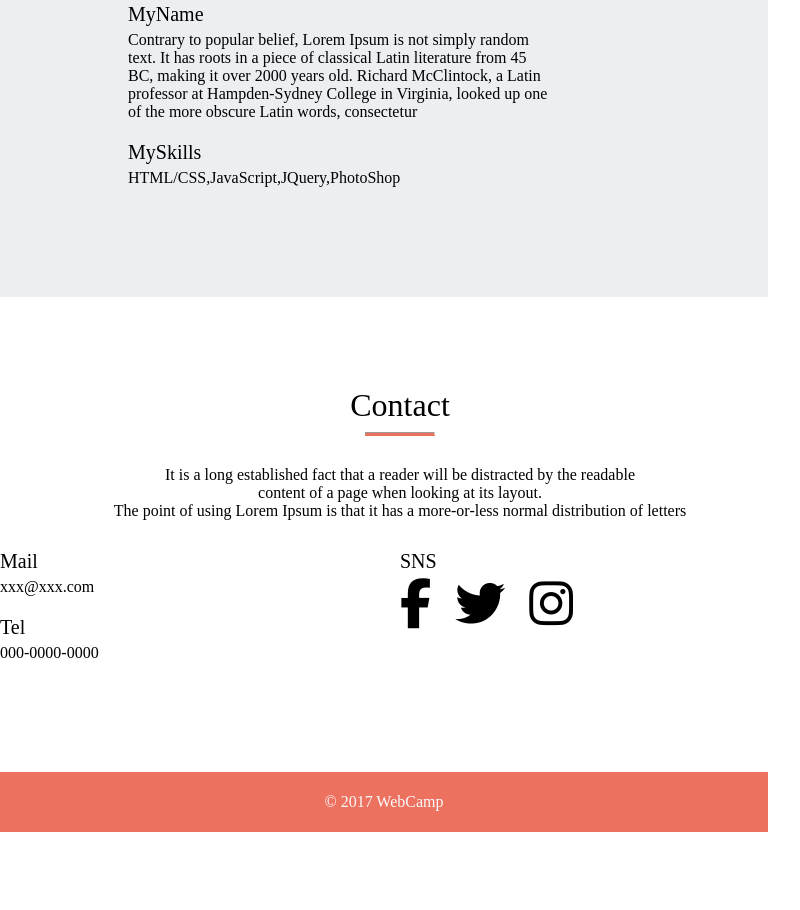
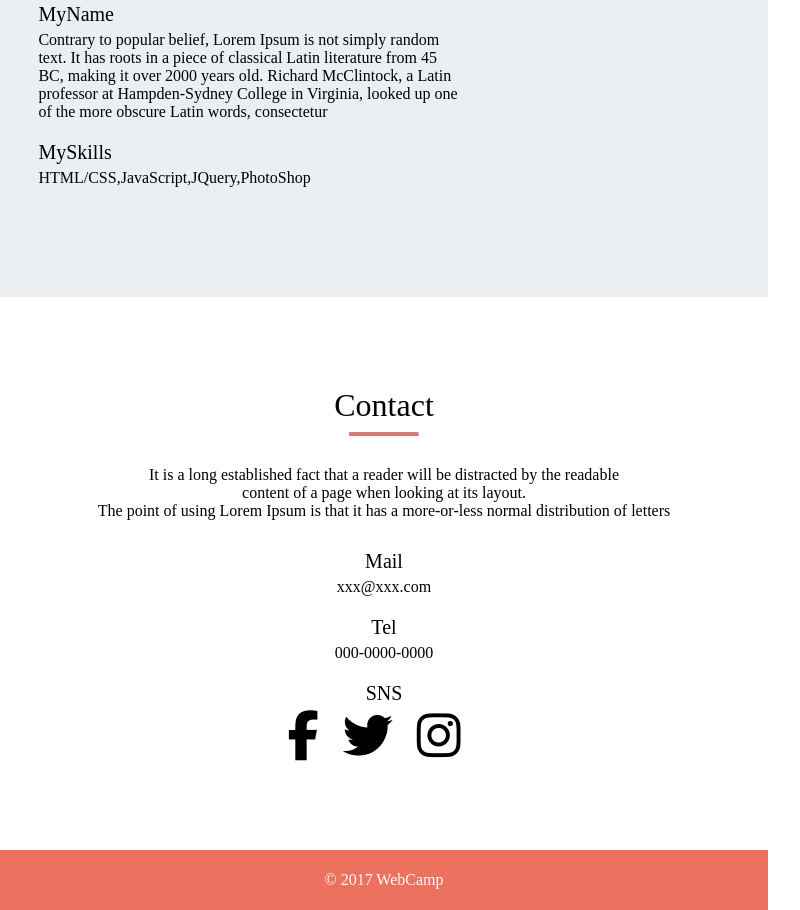
Before and after one commit to takahashiitsuki/mysite, a plain HTML site: page index.html in a window 768 px wide. Shown: the part 3467-4377 px from the top of the page, 800 px wide, since content can reach past the window. Before the commit the page ends 4299 px from the top, so only its background shows below. Drawn offline with Linux system fonts and the light colour scheme.

Commit message:
[FInish]responsive

```diff
--- a/style.css
+++ b/style.css
@@ -127,8 +127,6 @@ nav {
 
 .feature-items {
   width: 990px;
-  overflow: hidden;
-  white-space: nowrap;
 }
 
 .feature-item {
@@ -381,8 +379,13 @@ footer {
   }
 
   .feature-item {
+    width: 100%;
     margin: 0 auto;
     padding-bottom: 10px;
+  }
+
+  .feature-item-text {
+    overflow-wrap: normal;
   }
 
   .profile {
@@ -397,7 +400,23 @@ footer {
   }
 
   .profile-item {
+    width: 100%;
     margin: 0 auto 20px;
+  }
+
+  .contact {
+    width: 90%;
+  }
+
+  .contact-items {
+    width: 100%;
+    display: flex;
+    flex-direction: column;
+  }
+
+  .contact-item {
+    width: 100%;
+    text-align: center
   }
 
 }
@@ -406,4 +425,12 @@ footer {
   #nav-drawer {
      display:none;
    }
+
 }
+
+@media screen and (min-width:768px) {
+  .feature-items {
+    overflow: hidden;
+    white-space: nowrap;
+  }
+}
```
